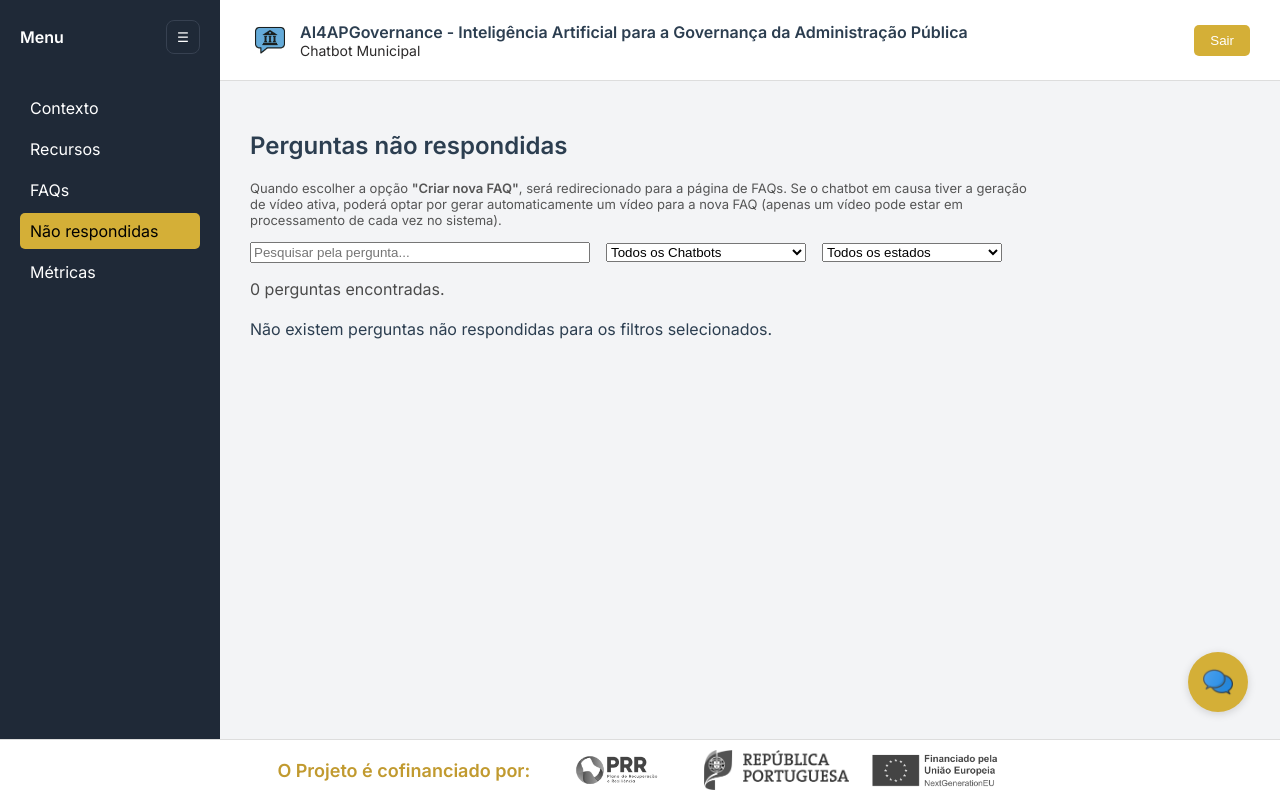
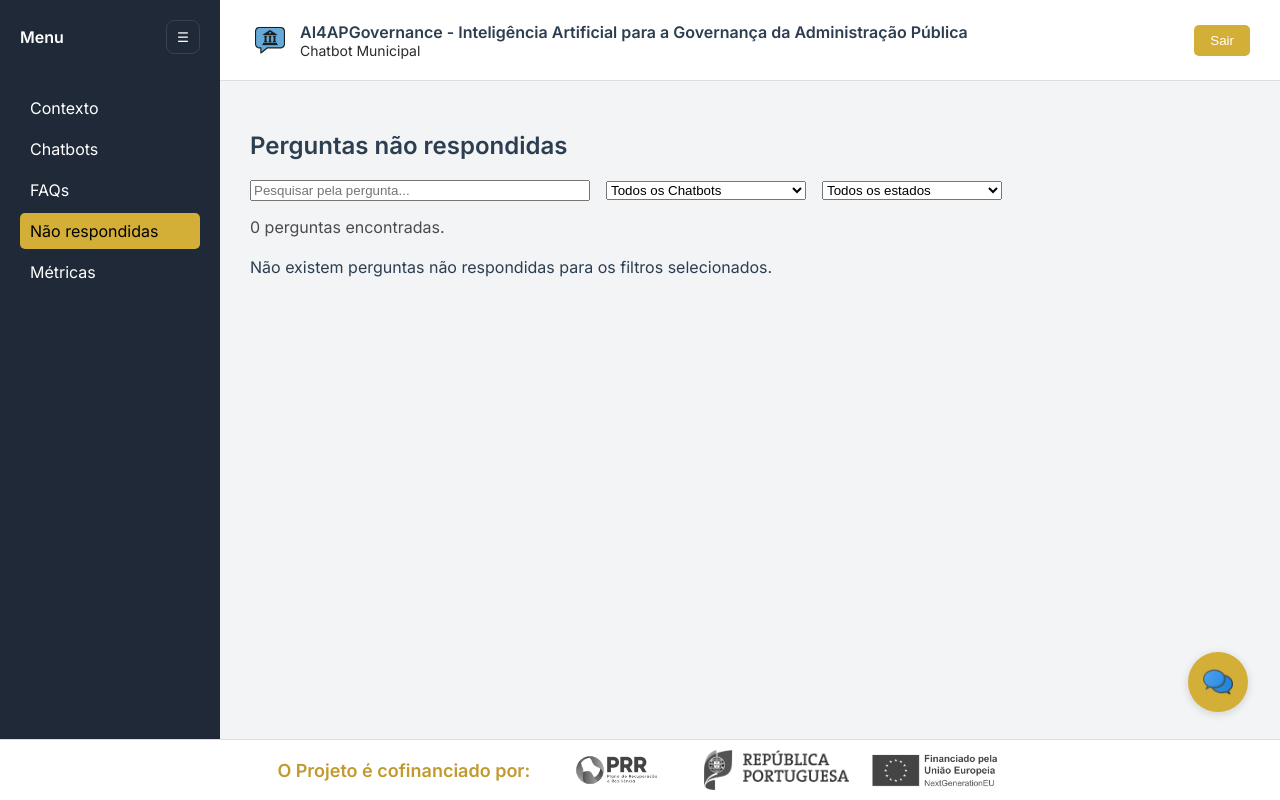
Before and after one commit to Danielramos07/DEV_CHATBOT_CMVC, a Flask app: page /nao-respondidas in a window 1280 px wide. Run offline with Flask 3, Linux system fonts and the light colour scheme; the visitor is signed in with stand-in values (Sample User, id 1); data that the repository does not hold is empty; parts of the project's set-up code (start-up, migrations or seed data) failed here and were passed over; some libraries are stand-ins or nearby versions.

Commit message:
lil steps

```diff
--- a/backoffice/app/static/css/chat.css
+++ b/backoffice/app/static/css/chat.css
@@ -121,8 +121,8 @@
   height: 230px;
   max-height: 230px;
   border-radius: inherit;
-  /* Avoid extra crop/"zoom" vs the fallback image when aspect ratios differ */
-  object-fit: contain;
+  /* Fill the box without cropping/"zoom" (may slightly distort if ratios differ) */
+  object-fit: fill;
   object-position: center;
   display: block;
   background: transparent;
--- a/backoffice/app/templates/base_admin.html
+++ b/backoffice/app/templates/base_admin.html
@@ -84,8 +84,8 @@
             onclick="window.location.href=this.dataset.href;"
             title="Recursos"
           >
-            <span class="menu-short" aria-hidden="true">R</span>
-            <span class="menu-label">Recursos</span>
+            <span class="menu-short" aria-hidden="true">C</span>
+            <span class="menu-label">Chatbots</span>
           </li>
           <li
             id="menuRespostas"
--- a/backoffice/app/templates/nao-respondidas.html
+++ b/backoffice/app/templates/nao-respondidas.html
@@ -10,16 +10,6 @@ endblock %} {% block content %}
     style="display: block !important"
   >
     <h2>Perguntas não respondidas</h2>
-
-    <p
-      style="margin: 6px 0 14px; font-size: 13px; color: #555; max-width: 780px"
-    >
-      Quando escolher a opção <strong>"Criar nova FAQ"</strong>, será
-      redirecionado para a página de FAQs. Se o chatbot em causa tiver a geração
-      de vídeo ativa, poderá optar por gerar automaticamente um vídeo para a
-      nova FAQ (apenas um vídeo pode estar em processamento de cada vez no
-      sistema).
-    </p>
 
     <!-- Filtros -->
     <div
--- a/backoffice/app/templates/recursos.html
+++ b/backoffice/app/templates/recursos.html
@@ -38,7 +38,6 @@ content %}
       <div class="form-group">
         <label for="novoGeneroChatbot">Género do Bot:</label>
         <select name="genero" id="novoGeneroChatbot">
-          <option value="">Neutro</option>
           <option value="m">Masculino</option>
           <option value="f">Feminino</option>
         </select>
@@ -303,7 +302,6 @@ content %}
         <div class="form-group">
           <label for="editarGeneroChatbot">Género do Bot:</label>
           <select name="genero" id="editarGeneroChatbot">
-            <option value="">Neutro</option>
             <option value="m">Masculino</option>
             <option value="f">Feminino</option>
           </select>
```
